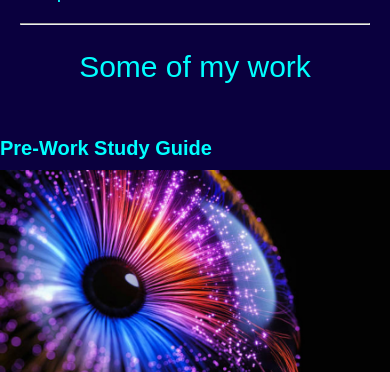
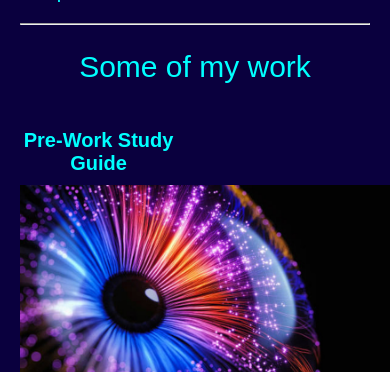
Before and after one commit to Gera1313/2-Gerardo-Portfolio, a plain HTML site: page index.html in a window 390 px wide. Shown: the part 2734-3106 px from the top of the page. Drawn offline with Linux system fonts and the light colour scheme.

Commit message:
finally fixed the prework study guide title issue

```diff
--- a/assets/css/style.css
+++ b/assets/css/style.css
@@ -79,21 +79,22 @@
 
   /* applications section applications section applications section */
   .title-image-card {
-    display: inline;
+    display: inline-block;
     padding: 0 10px;
     margin: 10px 5px;
     text-align: center;
+    width: 48%;
   }
 
   .application-title {
     font-size: 20px;
-    text-align:left;
+    text-align: center;
     margin: 10px 0;
   }
 
   .zoom {
     transition: transform 0.2s;
-    margin: 0 auto;
+    margin: 0 5px;
   }
 
   .zoom:hover {
@@ -142,4 +143,8 @@
     .footer-name {
       margin-left: 0;
     }
+
+    .title-image-card {
+        flex-direction: column;
+    }
   }
```
